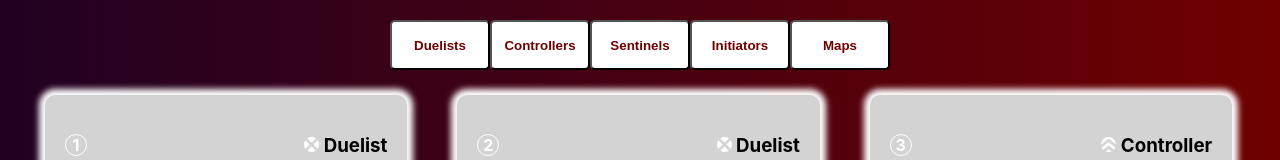
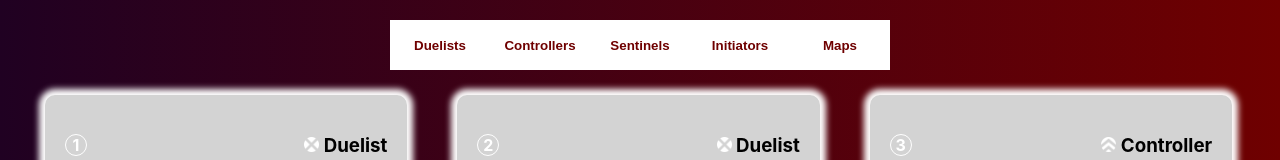
Before and after one commit to willshallC/react, a React (Create React App) app: page / in a window 1280 px wide. Shown: the top 160 px of the page. Built offline with nearby package versions, Linux system fonts and the light colour scheme.

Commit message:
Nav-bar css changes

```diff
--- a/src/components/basics/Agents.css
+++ b/src/components/basics/Agents.css
@@ -61,9 +61,12 @@ body{
     text-align: center;
     border-radius: 10px;
 }
+.nav-bar .btn-container{
+    width: auto;
+    border: 5px;
+}
 .btn{
     width: 100px;
-    border-radius: 5px;
     height: 50px;
     background: none;
     font-weight: bold;
@@ -72,9 +75,13 @@ body{
     color:#6f0000;
     cursor: pointer;
     background-color: white;
+    border: none;
 }
 .nav-bar .btn:hover{
-    border: 3px solid white;
+    /* border: 3px solid white;
     background-color: #6f0000;
+    color: white; */
     color: white;
+    background-color: #6f0000;
+    border-bottom: 2px solid white;
 }
--- a/src/components/basics/Agents.js
+++ b/src/components/basics/Agents.js
@@ -16,11 +16,13 @@ const Agents = () =>{
     }
     return(<div>
         <div className="nav-bar">
-            <button className="btn" onClick={()=>{filterData("Duelist")}}>Duelists</button>
-            <button className="btn" onClick={()=>{filterData("Controller")}}>Controllers</button>
-            <button className="btn">Sentinels</button>
-            <button className="btn">Initiators</button>
-            <button className="btn">Maps</button>
+            <div className="btn-container">
+                <button className="btn" onClick={()=>{filterData("Duelist")}}>Duelists</button>
+                <button className="btn" onClick={()=>{filterData("Controller")}}>Controllers</button>
+                <button className="btn">Sentinels</button>
+                <button className="btn">Initiators</button>
+                <button className="btn">Maps</button>
+            </div>
         </div>
         <AgentsCards rad={rad} />
     </div>);
```
